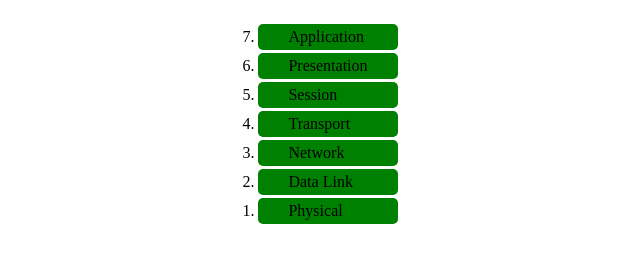
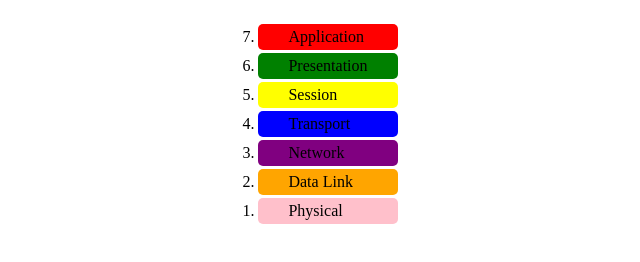
Before and after one commit to Yasir-Ali-Swe/Web-Dev, a plain HTML site: page Q28.html in a window 1280 px wide. Shown: the whole page, without its empty margins (332-972 px from the left). Drawn offline with Linux system fonts and the light colour scheme.

Commit message:
Activity3-Q28

```diff
--- a/Q28.html
+++ b/Q28.html
@@ -7,13 +7,76 @@
   </head>
   <body style="display: flex; justify-content: center; align-items: center">
     <ol reversed>
-      <li style="background-color: green; padding: 4px 30px; border-radius: 5px; margin-bottom: 3px;">Application</li>
-      <li style="background-color: green; padding: 4px 30px; border-radius: 5px; margin-bottom: 3px;">Presentation</li>
-      <li style="background-color: green; padding: 4px 30px; border-radius: 5px; margin-bottom: 3px;">Session</li>
-      <li style="background-color: green; padding: 4px 30px; border-radius: 5px; margin-bottom: 3px;">Transport</li>
-      <li style="background-color: green; padding: 4px 30px; border-radius: 5px; margin-bottom: 3px;">Network</li>
-      <li style="background-color: green; padding: 4px 30px; border-radius: 5px; margin-bottom: 3px;">Data Link</li>
-      <li style="background-color: green; padding: 4px 30px; border-radius: 5px; margin-bottom: 3px;">Physical</li>
+      <li
+        style="
+          background-color: red;
+          padding: 4px 30px;
+          border-radius: 5px;
+          margin-bottom: 3px;
+        "
+      >
+        Application
+      </li>
+      <li
+        style="
+          background-color: green;
+          padding: 4px 30px;
+          border-radius: 5px;
+          margin-bottom: 3px;
+        "
+      >
+        Presentation
+      </li>
+      <li
+        style="
+          background-color: yellow;
+          padding: 4px 30px;
+          border-radius: 5px;
+          margin-bottom: 3px;
+        "
+      >
+        Session
+      </li>
+      <li
+        style="
+          background-color: blue;
+          padding: 4px 30px;
+          border-radius: 5px;
+          margin-bottom: 3px;
+        "
+      >
+        Transport
+      </li>
+      <li
+        style="
+          background-color: purple;
+          padding: 4px 30px;
+          border-radius: 5px;
+          margin-bottom: 3px;
+        "
+      >
+        Network
+      </li>
+      <li
+        style="
+          background-color: orange;
+          padding: 4px 30px;
+          border-radius: 5px;
+          margin-bottom: 3px;
+        "
+      >
+        Data Link
+      </li>
+      <li
+        style="
+          background-color: pink;
+          padding: 4px 30px;
+          border-radius: 5px;
+          margin-bottom: 3px;
+        "
+      >
+        Physical
+      </li>
     </ol>
   </body>
 </html>
```
